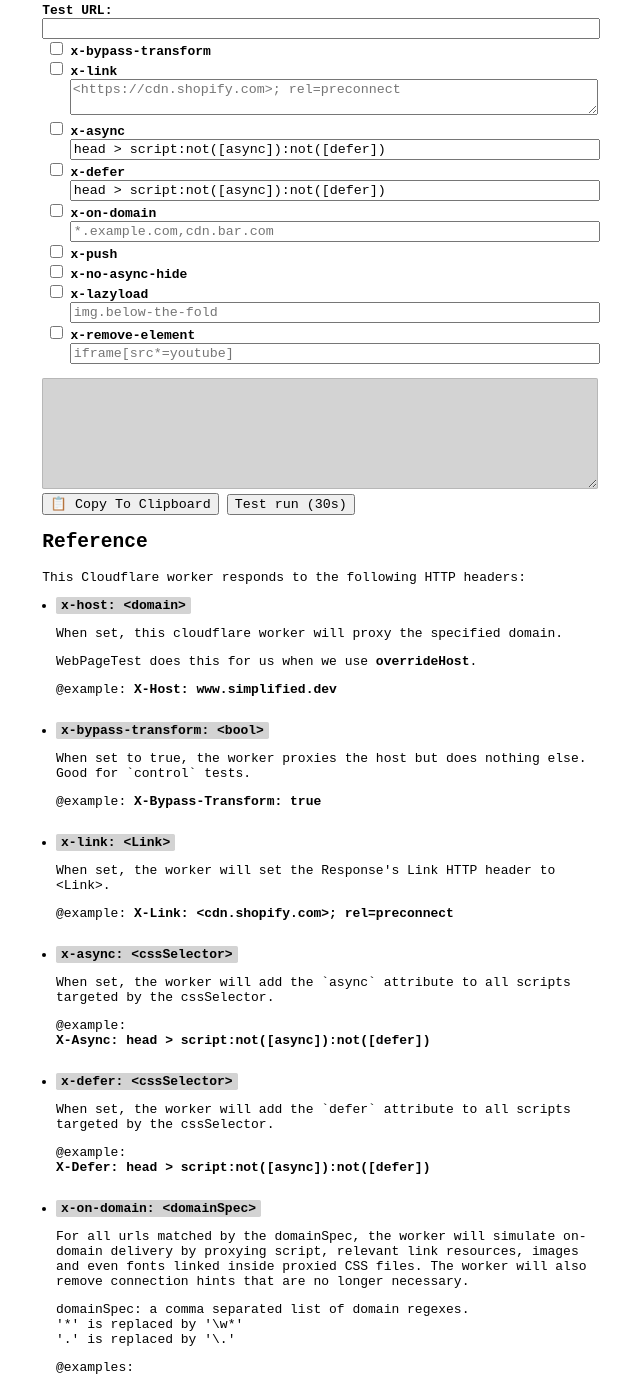
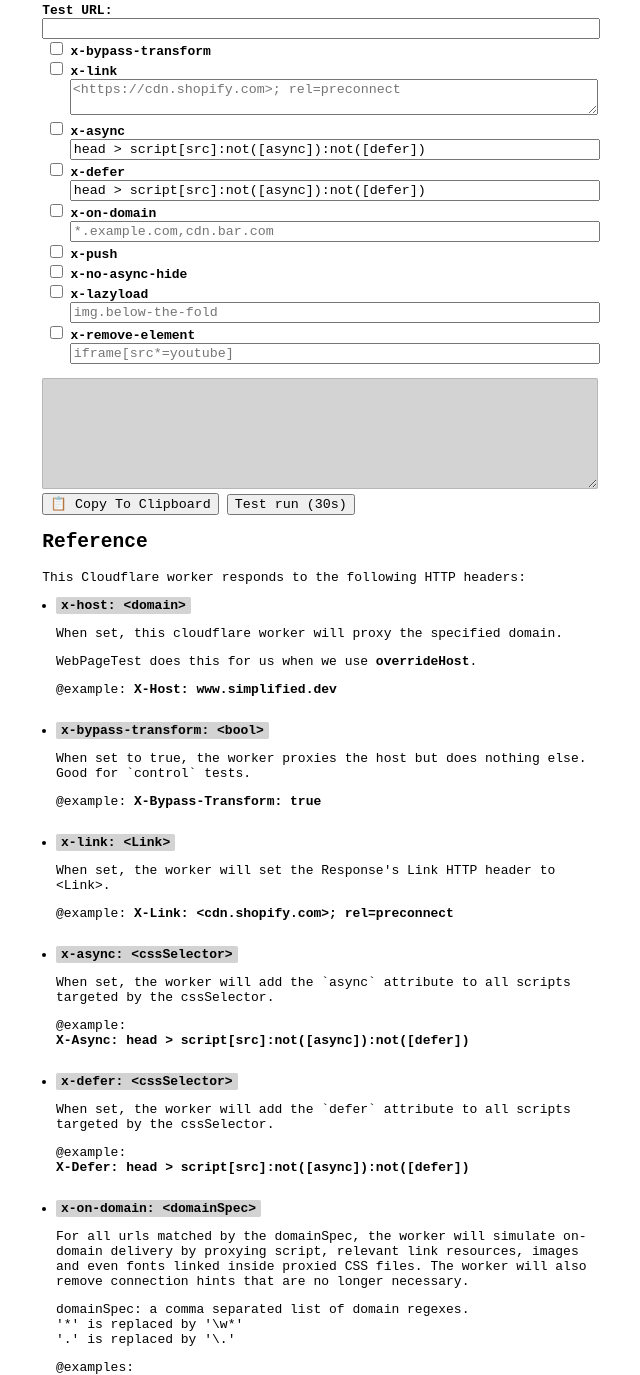
Before and after one commit to charlespwd/faster, a website: page index.html in a window 1280 px wide. Shown: the part 232-1607 px from the top of the page, without its empty margins (323-963 px from the left). Drawn offline with Linux system fonts and the light colour scheme.

Commit message:
Fixup default x-defer

```diff
--- a/index.html
+++ b/index.html
@@ -133,7 +133,7 @@
                 type="text"
                 id="x-async"
                 name="x-async"
-                value="head > script:not([async]):not([defer])"
+                value="head > script[src]:not([async]):not([defer])"
               />
             </div>
           </div>
@@ -145,7 +145,7 @@
                 type="text"
                 id="x-defer"
                 name="x-defer"
-                value="head > script:not([async]):not([defer])"
+                value="head > script[src]:not([async]):not([defer])"
               />
             </div>
           </div>
@@ -258,7 +258,7 @@
             </p>
             <p>
               @example:<br />
-              <code>X-Async: head &gt; script:not([async]):not([defer])</code>
+              <code>X-Async: head &gt; script[src]:not([async]):not([defer])</code>
             </p>
           </li>
           <li>
@@ -269,7 +269,7 @@
             </p>
             <p>
               @example:<br />
-              <code>X-Defer: head &gt; script:not([async]):not([defer])</code>
+              <code>X-Defer: head &gt; script[src]:not([async]):not([defer])</code>
             </p>
           </li>
           <li>
```
